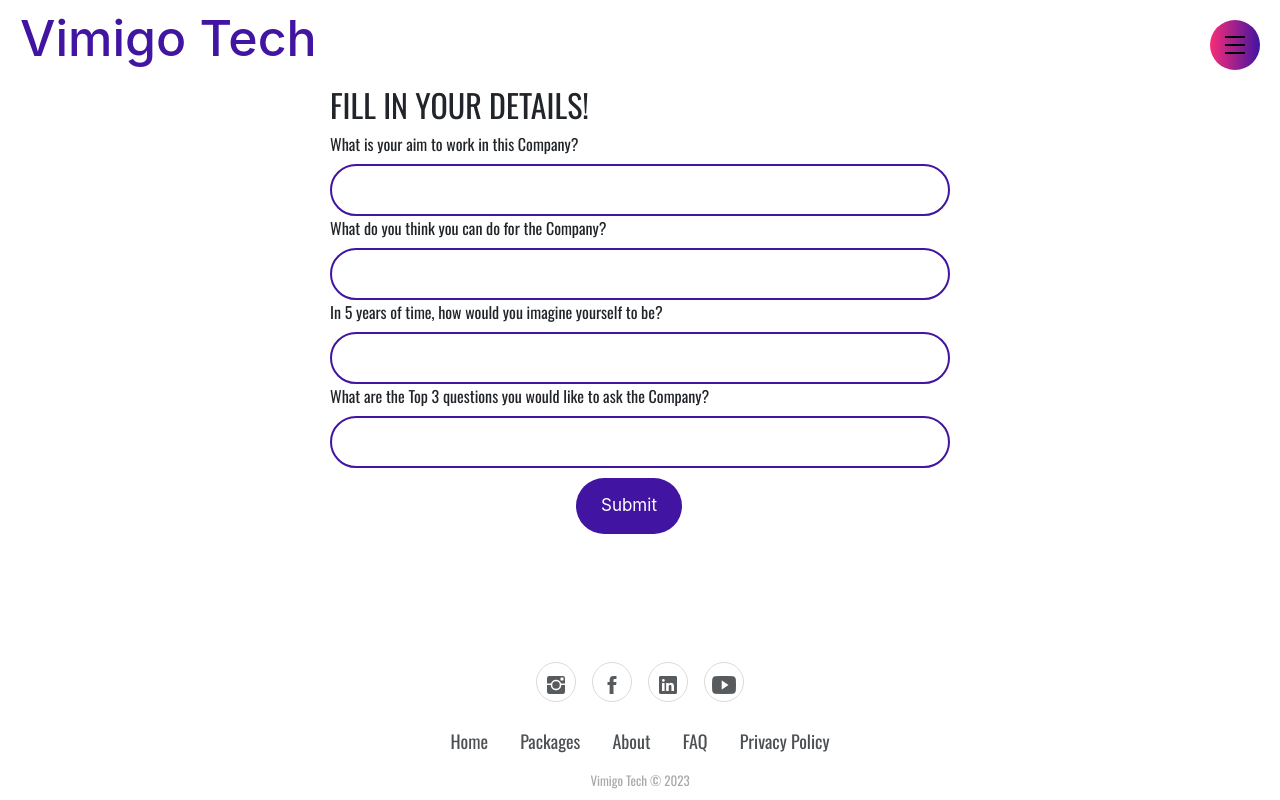
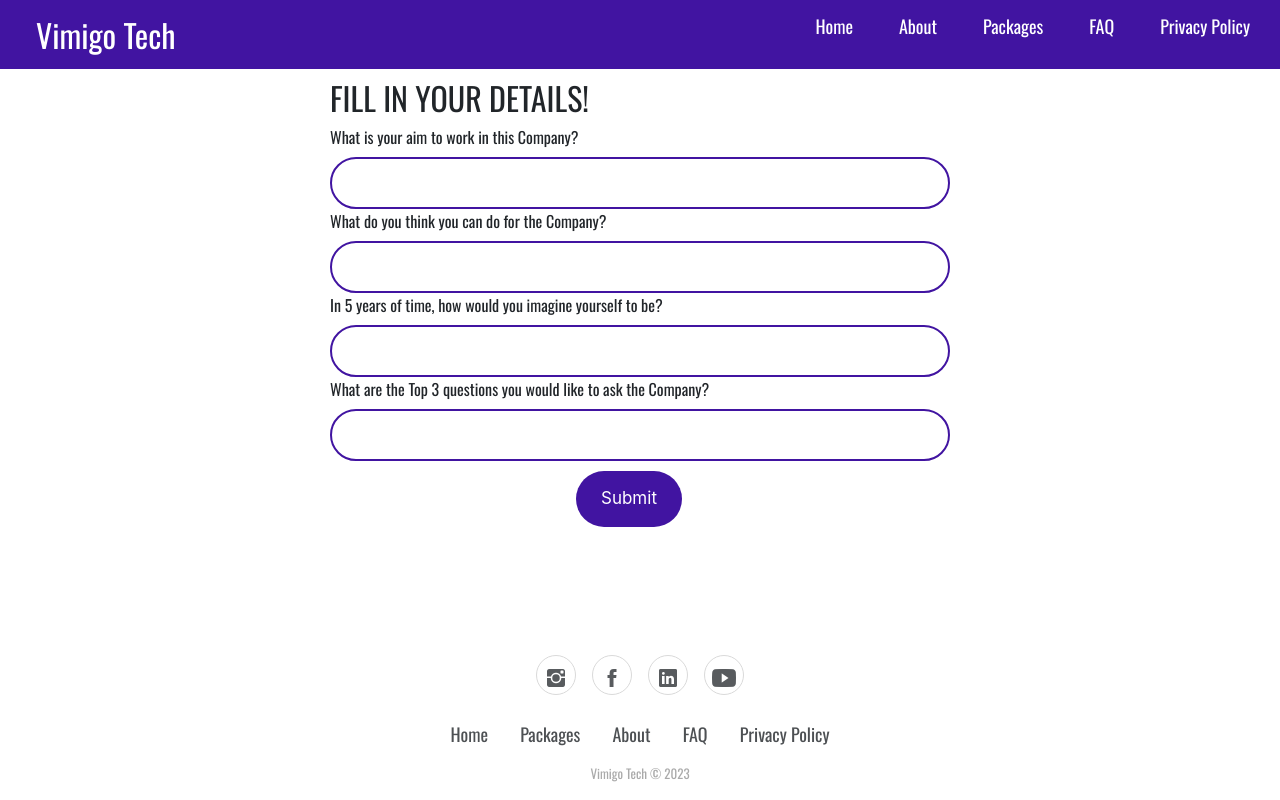
Before and after one commit to omarrr5/vimigo-technical-Assessment, a PHP site: page /questions.html in a window 1280 px wide. Run offline with PHP 8.4, Linux system fonts and the light colour scheme; some libraries are stand-ins or nearby versions.

Commit message:
Bug 01 fixed

```diff
--- a/questions.html
+++ b/questions.html
@@ -16,19 +16,18 @@
 <body>
 
 
-    <input type="checkbox" id="active">
-    <label for="active" class="menu-btn"><span></span></label>
-    <label for="active" class="close"></label>
-    <h2 class="logo">Vimigo Tech</h2>
-    <div class="wrapper">
-      <ul>
-<li><a href="#">Home</a></li>
-<li><a href="https://www.vimigoapp.com/about-us/">About</a></li>
-<li><a href="#">FAQ</a></li>
-<li><a href="https://www.vimigoapp.com/packages/">Packages</a></li>
-<li><a href="https://www.vimigoapp.com/privacy-policy/">privacy</a></li>
-</ul>
-</div>
+    <nav class="navbar">
+        <div class="logo">Vimigo Tech</div>
+        <ul class="nav-links">
+        <div class="menu">
+      <li><a href="index.html">Home</a></li>
+        <li><a href="https://www.vimigoapp.com/about-us/">About</a></li>
+        <li><a href="https://www.vimigoapp.com/packages/">Packages</a></li>
+        <li><a href="faq.html">FAQ</a></li>
+        <li><a href="https://www.vimigoapp.com/privacy-policy/">Privacy Policy</a></li>
+        </div>
+        </ul>
+    </nav>
 
 
 
--- a/style.css
+++ b/style.css
@@ -9,7 +9,7 @@
 
   .logo{
     font-size: 50px;
-    color: #4114a1;
+    color: #ffffff;
     margin-left: 20px;
   }
 
@@ -101,156 +101,51 @@
     border-radius: 40px;
   }
 
+  a{
+    text-decoration: none;
+  }
 
-  .wrapper{
-    position: fixed;
-    top: 0;
-    /*left: -100%;*/
-    right: -100%;
-    height: 100%;
-    width: 100%;
-    transition: all 0.6s ease-in-out;
-    background: linear-gradient(90deg, #f92c78, #4114a1);
-
-  }
-  #active:checked ~ .wrapper{
-    right:0;
-  }
-  .menu-btn{
-    position: absolute;
-    z-index: 2;
-    right: 20px;
-    top: 20px;
-    height: 50px;
-    width: 50px;
-    text-align: center;
-    line-height: 50px;
-    border-radius: 50%;
-    font-size: 20px;
-    cursor: pointer;
-    transition: all 0.3s ease-in-out;
-    background: linear-gradient(90deg, #f92c78, #4114a1);
-  }
-  .menu-btn span,
-  .menu-btn:before,
-  .menu-btn:after{
-      content: "";
-      position: absolute;
-      top: calc(50% - 1px);
-      left: 30%;
-      width: 40%;
-      border-bottom: 2px solid #000;
-      transition: transform .6s cubic-bezier(0.215, 0.61, 0.355, 1);
-  }
-  .menu-btn:before{
-    transform: translateY(-8px);
-  }
-  .menu-btn:after{
-    transform: translateY(8px);
+  li {
+    list-style: none;
     }
 
 
-  .close {
-      z-index: 1;
-      width: 100%;
-      height: 100%;
-      pointer-events: none;
-      transition: background .6s;
+    .navbar {
+
+      display: flex;
+      align-items: center;
+      justify-content: space-between;
+      padding: 20px;
+      background-color: #4114a1;
+      color: #fff;
       }
 
-  /* closing animation */
-  #active:checked + .menu-btn span {
-      transform: scaleX(0);
-  }
-  #active:checked + .menu-btn:before {
-      transform: rotate(45deg);
-    border-color: #fff;
-  }
-  #active:checked + .menu-btn:after {
-      transform: rotate(-45deg);
-    border-color: #fff;
-  }
-  .wrapper ul{
-    position: absolute;
-    top: 60%;
-    left: 50%;
-    height: 90%;
-    transform: translate(-50%, -50%);
-    list-style: none;
-    text-align: center;
-  }
-  .wrapper ul li{
-    height: 10%;
-    margin: 15px 0;
-  }
-  .wrapper ul li a{
-    text-decoration: none;
-    font-size: 30px;
-    font-weight: 500;
-    padding: 5px 30px;
+      .nav-links a {
       color: #fff;
-    border-radius: 50px;
-    position: absolute;
-    line-height: 50px;
-    margin: 5px 30px;
-    opacity: 0;
-    transition: all 0.3s ease;
-    transition: transform .6s cubic-bezier(0.215, 0.61, 0.355, 1);
-  }
-  .wrapper ul li a:after{
-    position: absolute;
-    content: "";
-    background: #fff;
-    width: 100%;
-    height: 100%;
-    left: 0;
-    top: 0;
-    border-radius: 50px;
-    transform: scaleY(0);
-    z-index: -1;
-    transition: transform 0.3s ease;
-  }
-  .wrapper ul li a:hover:after{
-    transform: scaleY(1);
-  }
-  .wrapper ul li a:hover{
-    color: #e8431a;
-  }
-  input[type="checkbox"]{
-    display: none;
-  }
-  .content{
-    position: absolute;
-    top: 50%;
-    left: 50%;
-    transform: translate(-50%, -50%);
-    z-index: -1;
-    text-align: center;
-    width: 100%;
-    color: #202020;
-  }
-  .content .title{
-    font-size: 40px;
-    font-weight: 700;
-  }
-  .content p{
-    font-size: 35px;
-    font-weight: 600;
       }
 
-  #active:checked ~ .wrapper ul li a{
-    opacity: 1;
+      .logo {
+      font-size: 32px;
       }
-  .wrapper ul li a{
-    transition: opacity 1.2s, transform 1.2s cubic-bezier(0.215, 0.61, 0.355, 1);
-    transform: translateX(100px);
+
+
+      .menu {
+
+      display: flex;
+      gap: 1em;
+      font-size: 18px;
       }
-  #active:checked ~ .wrapper ul li a{
-      transform: none;
-      transition-timing-function: ease, cubic-bezier(.1,1.3,.3,1);
-     transition-delay: .6s;
-    transform: translateX(-100px);
+
+      .menu li:hover {
+      background-color: #4c9e9e;
+      border-radius: 5px;
+      transition: 0.3s ease;
       }
+
+      .menu li {
+      padding: 5px 14px;
+      }
+
 
 
 
```
Also changed, not shown: faq.html (+13 -13 lines), index.html (+10 -10 lines). Lines whose indentation alone changed are shown as unchanged.
